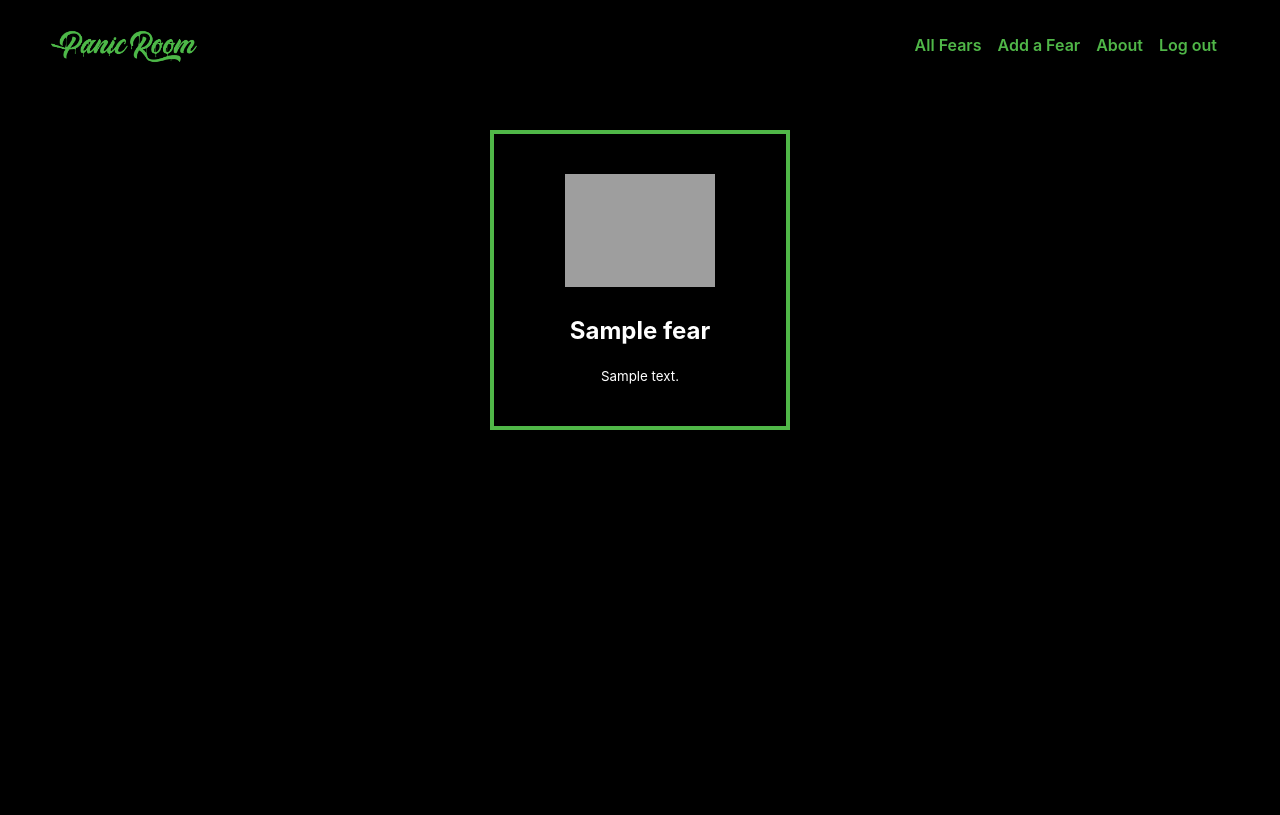
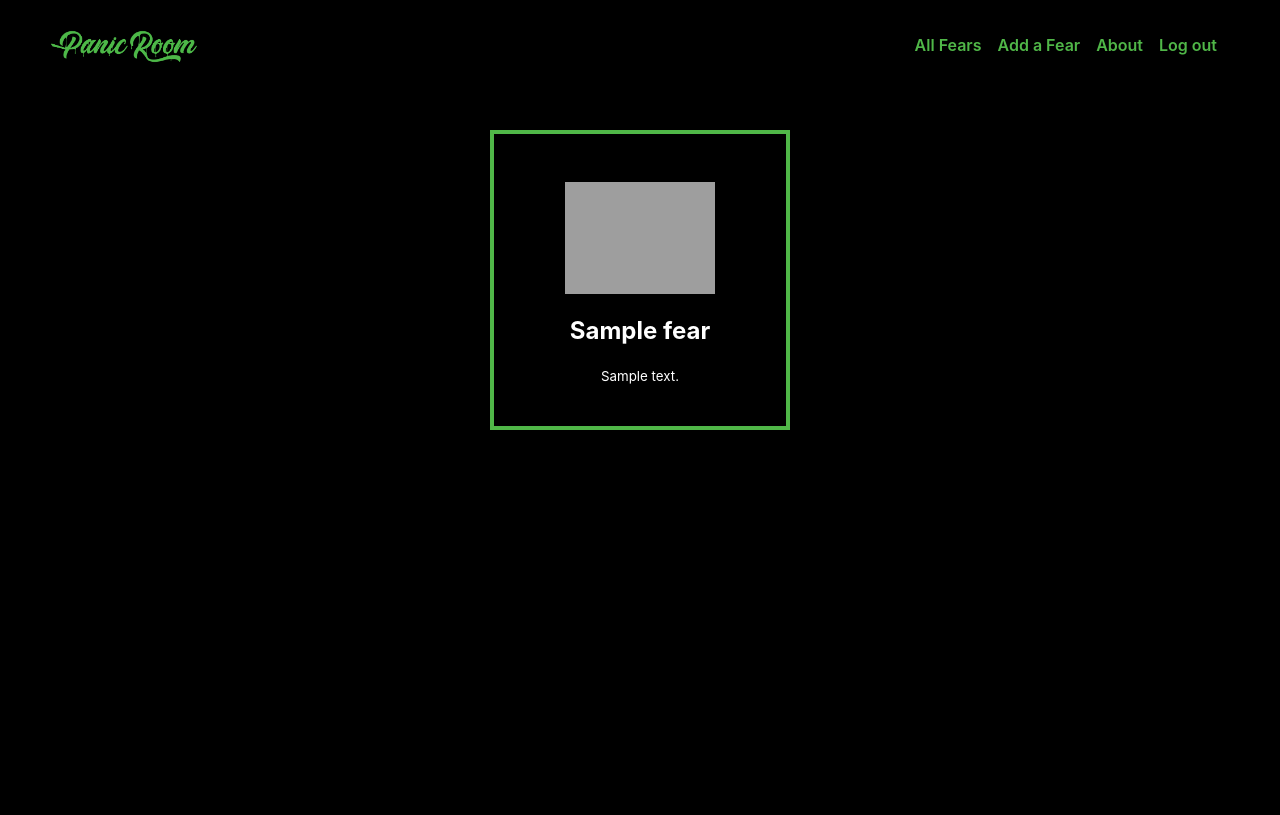
Before and after one commit to PeterLucido/PanicRoom, a Django app: page /fears/ in a window 1280 px wide. Run offline with Django 4.2, Linux system fonts and the light colour scheme; a user stored in the database is signed in; tables that the repository leaves empty hold one stand-in row (values such as "Sample post"); grey boxes are pictures that could not be loaded.

Commit message:
add styling to the index page

```diff
--- a/main_app/static/css/base.css
+++ b/main_app/static/css/base.css
@@ -32,7 +32,7 @@ body {
   --submit: rgb(26, 128, 0);
   --warn: rgb(255, 102, 0);
   --danger: rgb(220, 20, 30);
-  /* --secondary: rgb(57, 57, 57); */
+  --secondary: rgb(57, 57, 57);
   --font-xtreme: 4.2rem;
   --font-xxl: 3.6rem;
   --font-xl: 2.4rem;
--- a/main_app/static/css/fears/fear-index.css
+++ b/main_app/static/css/fears/fear-index.css
@@ -20,6 +20,7 @@
 .img-container {
   width: 150px;
   height: 150px;
+  padding-top: 15px;
 }
 
 .img-container img {
```
